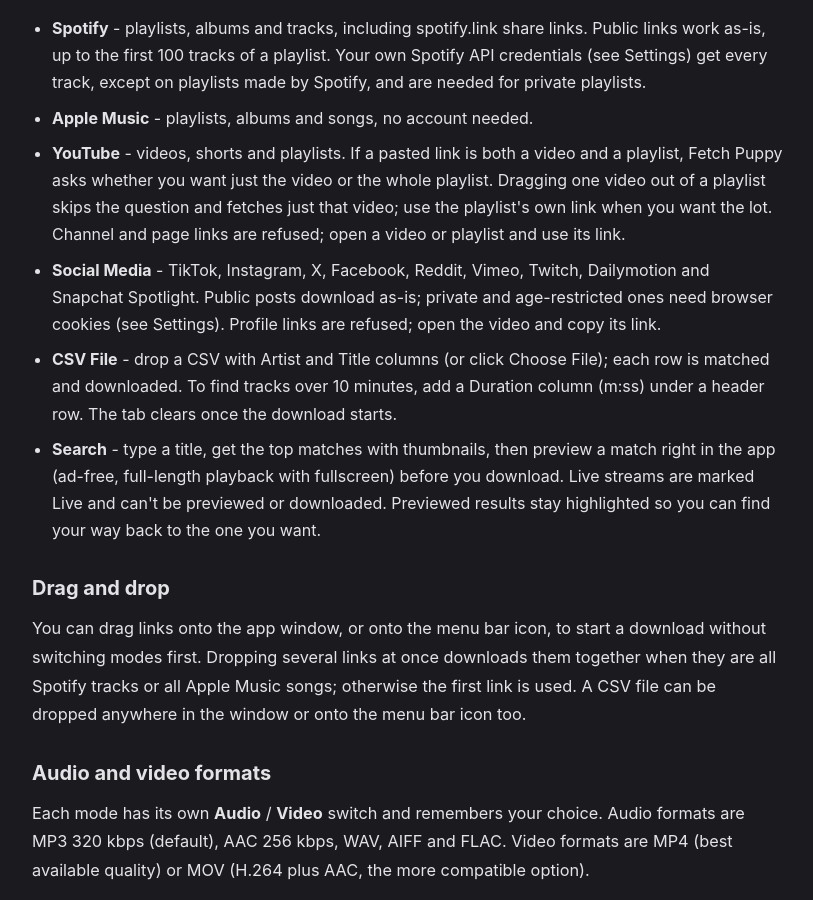
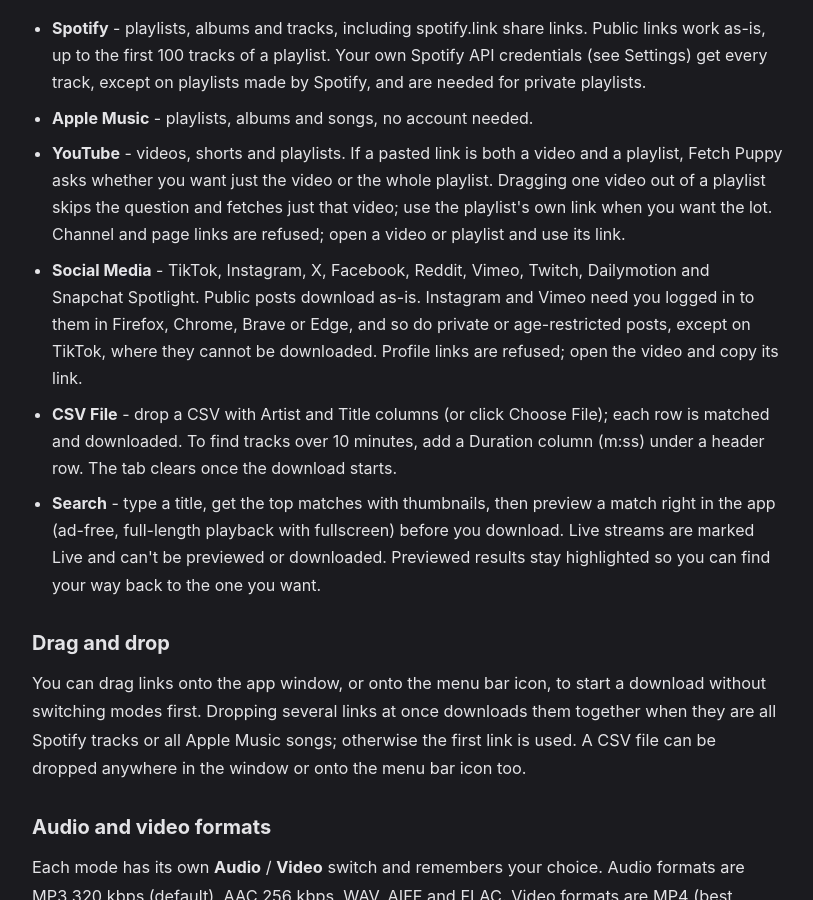
Before and after one commit to BSKapps/bskapps.github.io, a Jekyll site: the page built from articles/fetch-puppy-guide/index.html, in a window 1280 px wide and 900 px high, scrolled down 482 px. Shown: the whole window, without its empty margins (232-1045 px from the left). Built offline with Jekyll 4.4.1, drawn with Linux system fonts in a browser that asks for light colours; some of the changed text lies outside the part shown.

Commit message:
Fetch Puppy guide: Instagram and Vimeo need a login, TikTok private posts cannot be downloaded, most social posts work signed out

```diff
--- a/_data/guides/fetch-puppy-guide.json
+++ b/_data/guides/fetch-puppy-guide.json
@@ -46,7 +46,7 @@
             "**Spotify** - playlists, albums and tracks, including spotify.link share links. Public links work as-is, up to the first 100 tracks of a playlist. Your own Spotify API credentials (see Settings) get every track, except on playlists made by Spotify, and are needed for private playlists.",
             "**Apple Music** - playlists, albums and songs, no account needed.",
             "**YouTube** - videos, shorts and playlists. If a pasted link is both a video and a playlist, Fetch Puppy asks whether you want just the video or the whole playlist. Dragging one video out of a playlist skips the question and fetches just that video; use the playlist's own link when you want the lot. Channel and page links are refused; open a video or playlist and use its link.",
-            "**Social Media** - TikTok, Instagram, X, Facebook, Reddit, Vimeo, Twitch, Dailymotion and Snapchat Spotlight. Public posts download as-is; private and age-restricted ones need browser cookies (see Settings). Profile links are refused; open the video and copy its link.",
+            "**Social Media** - TikTok, Instagram, X, Facebook, Reddit, Vimeo, Twitch, Dailymotion and Snapchat Spotlight. Public posts download as-is. Instagram and Vimeo need you logged in to them in Firefox, Chrome, Brave or Edge, and so do private or age-restricted posts, except on TikTok, where they cannot be downloaded. Profile links are refused; open the video and copy its link.",
             "**CSV File** - drop a CSV with Artist and Title columns (or click Choose File); each row is matched and downloaded. To find tracks over 10 minutes, add a Duration column (m:ss) under a header row. The tab clears once the download starts.",
             "**Search** - type a title, get the top matches with thumbnails, then preview a match right in the app (ad-free, full-length playback with fullscreen) before you download. Live streams are marked Live and can't be previewed or downloaded. Previewed results stay highlighted so you can find your way back to the one you want."
           ]
@@ -138,7 +138,7 @@
       "blocks": [
         {
           "type": "paragraph",
-          "text": "Most downloads need no cookies at all - public YouTube videos, music and social posts all work signed out. Cookies matter for private, age-restricted or account-only content. Fetch Puppy adds them automatically when it finds them, so there is usually nothing to set up."
+          "text": "Most downloads need no cookies at all - public YouTube videos, music and most social posts work signed out. Cookies matter for private, age-restricted or account-only content. Fetch Puppy adds them automatically when it finds them, so there is usually nothing to set up."
         },
         {
           "type": "paragraph",
```
